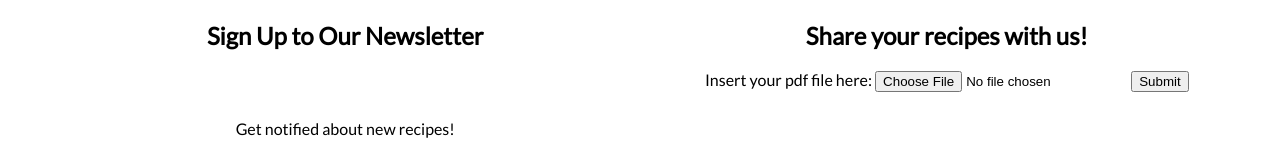
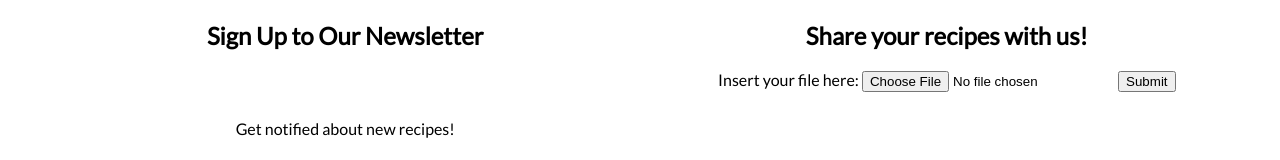
Before and after one commit to audribanikp/food-network, a plain HTML site: page index.html in a window 1280 px wide. Shown: the part 2056-2216 px from the top of the page. Drawn offline with Linux system fonts and the light colour scheme.

Commit message:
correction

```diff
--- a/index.html
+++ b/index.html
@@ -85,7 +85,7 @@
         <div class="half-width center-text">
             <h2>Share your recipes with us!</h2>
             <form action="https://github.com/ProgrammingHero1/food-network">
-                <label for="file">Insert your pdf file here:</label>
+                <label for="file">Insert your file here:</label>
                 <input type="file" name="file" id="file">
                 <input type="submit">
             </form>
```
